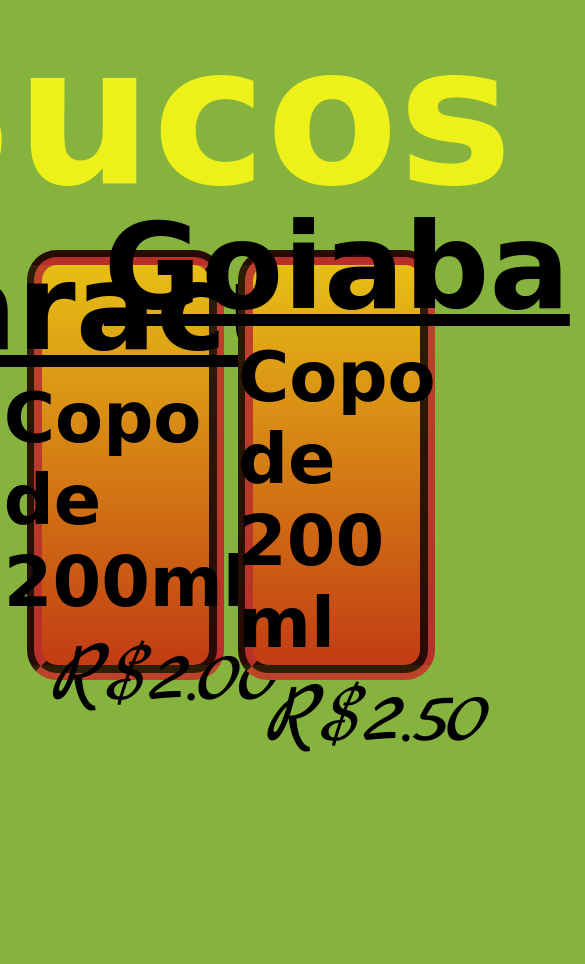
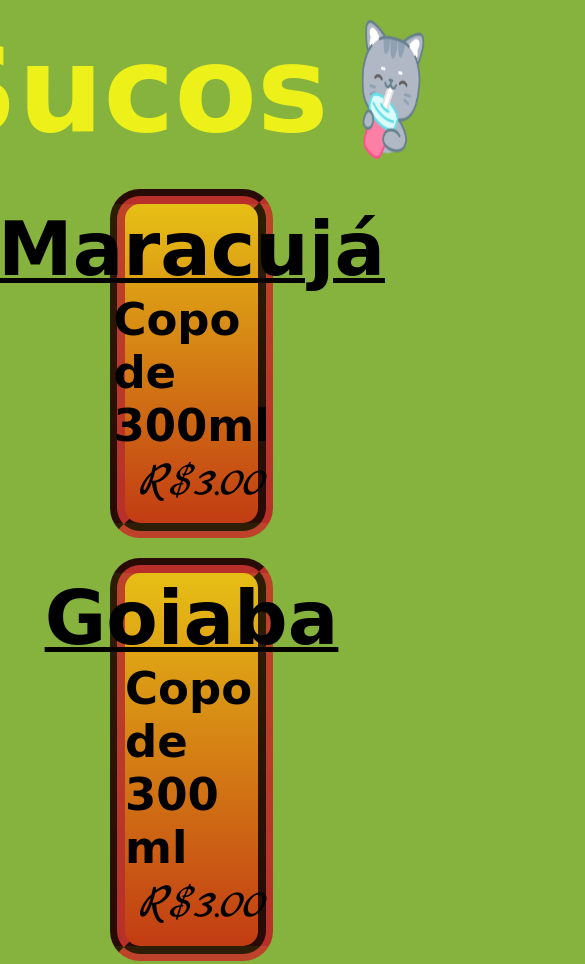
Before and after one commit to AkikoOO1/Card-pio-suco, a plain HTML site: page index.html in a window 390 px wide. Shown: the top 964 px of the page, 585 px wide, since content can reach past the window. Before the commit the page ends 844 px from the top, so only its background shows below. Drawn offline with Linux system fonts and the light colour scheme; a web font is replaced by a local one.

Commit message:
Adicionei um @media query
E fiz algumas alterações pequenas.

```diff
--- a/index.html
+++ b/index.html
@@ -23,25 +23,40 @@
 </head>
 <body class="Verde">
     <header class="Cabeça">
-        <img class="copo" src="bebida.png" alt="bebida caindo">
+        <img class="cup" src="bebida.png" alt="bebida caindo">
         <h1 class="Suco"> Sucos </h1>
         <img class="gato" src="bebendo - Copia.png" alt="gatinho fof bebendo um suco">
     </header>
 
     <main>
-        <ul class="Frutas">
+        <ul class="Frutas Ru">
             <li class="quadrado maracujá">
                 <h2 class="bebidas Ma"> Maracujá </h2>
-                <h3 class="quantidade"> Copo de 200ml </h3>
-                <h4 class="preço"> R$2.00 </h4>
+                <h3 class="copo"> Copo de 300ml </h3>
+                <h4 class="preço"> R$3.00 </h4>
             </li>
 
             <li class="quadrado goiaba">
                 <h2 class="bebidas Go"> Goiaba </h2>
-                <h3 class="quantidade"> Copo de 200 ml </h3>
-                <h4 class="preço"> R$2.50 </h4>
+                <h3 class="copo"> Copo de 300 ml </h3>
+                <h4 class="preço"> R$3.00 </h4>
             </li>
         </ul>
+<!---------------------------------------------------------------------------------------------->
+        <ul class="Frutas F">
+            <li class="quadrado morango">
+                <h2 class="bebidas Mor"> Morango</h2>
+                <h3 class="copo"> Copo de 300 ml </h3>
+                <h4 class="preço Mor"> R$2.50 </h4>
+            </li>
+
+            <li class="quadrado abacaxi">
+                <h2 class="bebidas Ab"> Abacaxi </h2>
+                <h3 class="copo"> Copo de 300 ml </h3>
+                <h4 class="preço Ab"> R$2.50 </h4>
+            </li>
+        </ul>
+
     </main>
 </body>
 </html>
--- a/style.css
+++ b/style.css
@@ -23,9 +23,13 @@
     justify-content: center;
 }
 
-.copo , .gato{
+.cup , .gato{
     min-inline-size: 15pc;
     margin-inline: 90px;
+}
+
+.gato{
+    order: 3;
 }
 
 .Suco{
@@ -33,9 +37,10 @@
     font-family: var(--smg);
     font-size: 12em;
     font-weight: 800;
+    order: 2;
 }
 /**********************************************************************************************************/
-.Frutas{
+.Ru{
     display: flex;
     margin-left: 19.5px;
 }
@@ -63,7 +68,7 @@
     padding-top: 0.5em;
 }
 
-.quantidade{
+.copo{
     order: 1;
     font-family: var(--Tamanho);
     font-size: 70px;
@@ -75,6 +80,89 @@
     font-family: var(--preço);
     font-size: 5.6em;
     font-weight: 100;
-    padding-left: 5pc;
-    padding-bottom: 10%;
+    padding-left: 2pc;
+    padding-bottom: 7%;
 }
+
+.F{
+    display: flex;
+    margin: 12px;
+}
+
+
+
+
+
+    @media screen and (max-width: 1024px){
+
+        .Frutas{
+            display: flex;
+            margin: 0 100px;
+            flex-flow: column;
+        }
+
+        .Cabeça{
+            display: flex;
+            flex-direction: row;
+            margin: 20px;
+            justify-content: center;
+        }
+
+        .cup{
+            display: none;
+        }
+
+        .gato{
+            min-inline-size: 80px;
+            margin-inline: 25px;
+        }
+
+        .Suco{
+            color: rgba(237, 241, 25, 1);
+            font-family: var(--smg);
+            font-size: 120px;
+            font-weight: 800;
+        }
+
+.quadrado{
+    position:relative ;
+    margin:10px; /*espaço entre o cabeçario com o restante*/
+    width: 70%;
+    height: 30%; /*Altura*/
+    background: linear-gradient(#e6bf15 , #c23c13);
+    border-radius: 30px; /*grossura da borda*/
+    border:groove 15px #631919da;
+    display: flex;
+    flex-direction: column; /*Ordem de dentro do quadrato*/
+    justify-content: center;
+    align-items: center;
+
+}
+
+.bebidas{
+    font-family: var(--smg);
+    font-size: 75px;
+    font-weight: 700;
+    text-align: justify;
+    text-decoration:underline 5px; /*sublinhado da frase e sua grossura*/
+    padding-top: 1px;
+}
+
+.copo{
+    order: 1;
+    font-family: var(--Tamanho);
+    font-size: 45px;
+    font-weight: 600;
+}
+
+.preço{
+    order: 2;
+    font-family: var(--preço);
+    font-size: 50px;
+    font-weight: 100;
+    padding-left: 22px;
+    padding-bottom: 7%;
+}
+
+
+}
```
